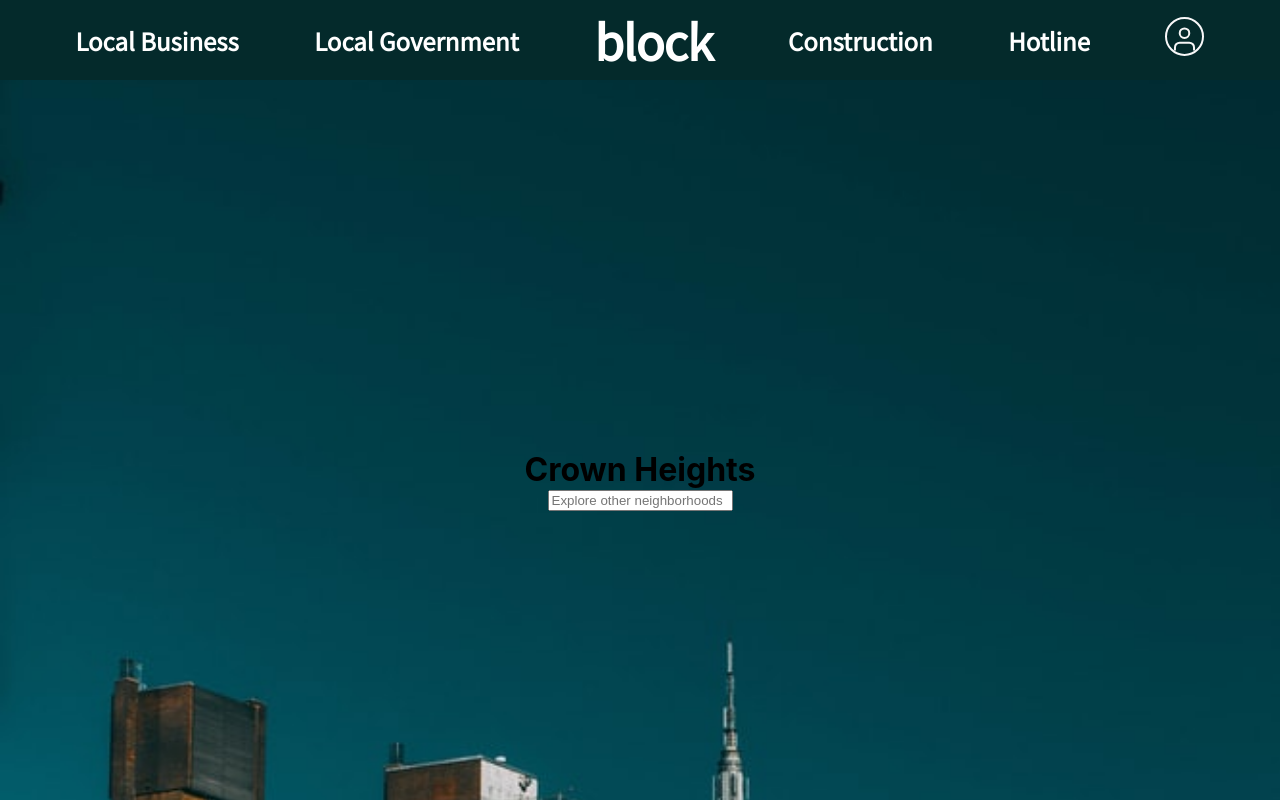
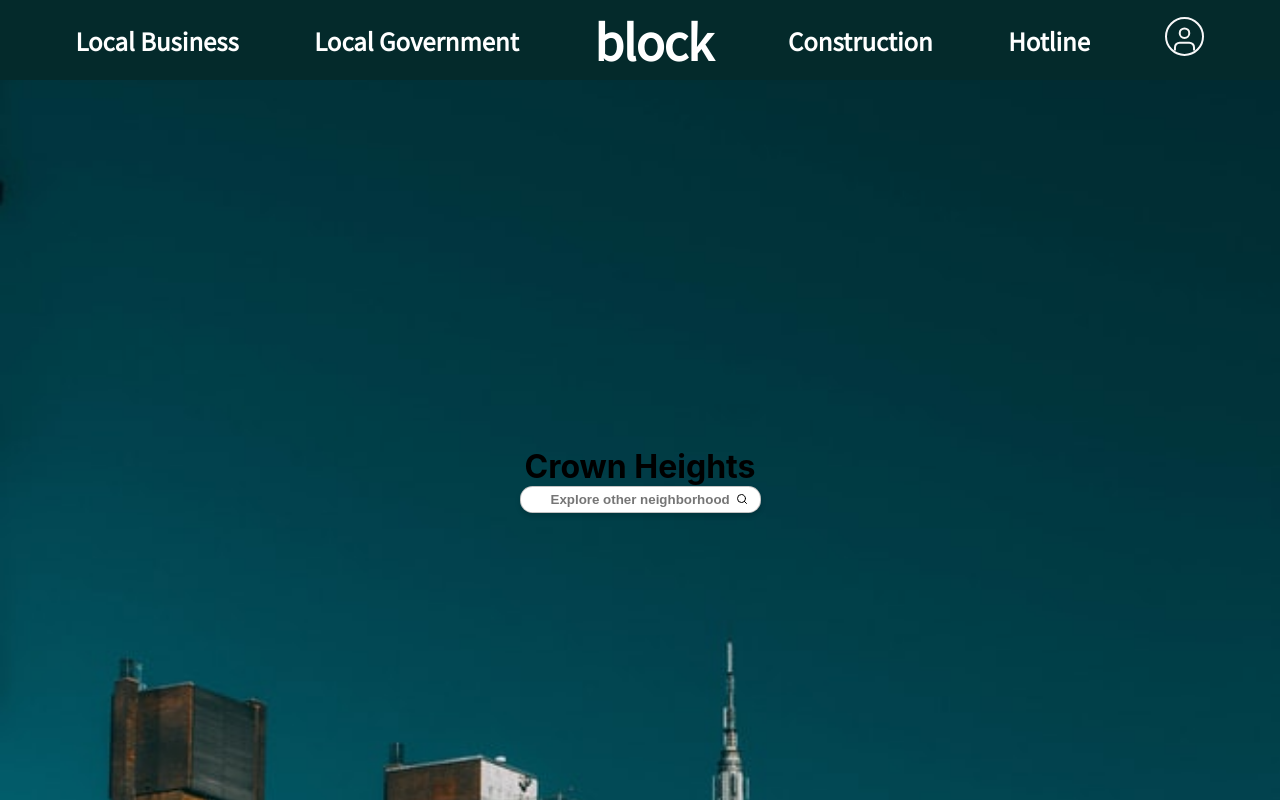
Before and after one commit to demurphy16/Block-App, a React (Create React App) app in the folder client/: page / in a window 1280 px wide. Built offline with nearby package versions, Linux system fonts and the light colour scheme; no server answers.

Commit message:
search bar styling and icon addition

```diff
--- a/client/src/components/Title/title.css
+++ b/client/src/components/Title/title.css
@@ -1,8 +1,21 @@
 .title {
-  /* border: 2px solid green; */
   display: flex;
   flex-direction: column;
   justify-content: center;
   align-items: center;
   height: 100vh;
 }
+.search {
+  color: #042a2b;
+  font-weight: bold;
+  border: 0.5px solid rgba(133, 133, 133, 0.5);
+  border-radius: 12.5px;
+  padding: 5px 30px;
+  box-shadow: 0px 3px 5px 0.15px rgba(0, 0, 0, 0.15);
+  min-width: 18vw;
+  text-align: center;
+  background: url("../../assets/icons/search.svg") no-repeat;
+  background-size: 5%;
+  background-position: bottom 7px right 12px;
+  background-color: white;
+}
--- a/client/src/components/Title/title.jsx
+++ b/client/src/components/Title/title.jsx
@@ -1,5 +1,7 @@
 import React, { useState } from "react";
 import "./title.css";
+// import crownHeights from "../../../src/assets/img/crown_heights.png"
+import search from "../../assets/icons/search.svg";
 
 function Title(props) {
   const [title, setTitle] = useState("Crown Heights");
@@ -9,6 +11,7 @@ function Title(props) {
 
       <form>
         <input
+          className="search"
           name="Search"
           placeholder="Explore other neighborhoods"
           type="text"
--- a/client/src/screens/Home/Home.jsx
+++ b/client/src/screens/Home/Home.jsx
@@ -4,6 +4,7 @@ import Layout from "../../components/Shared/Layout/Layout";
 import Title from "../../components/Title/title";
 import ContentCard from "../../components/ContentCard/ContentCard";
 import "./Home.css";
+
 
 function Home(props) {
   return (
```
Also changed, not shown: client/src/assets/img/crown_heights.png (renamed from client/src/assets/img/Crown Heights.png).
